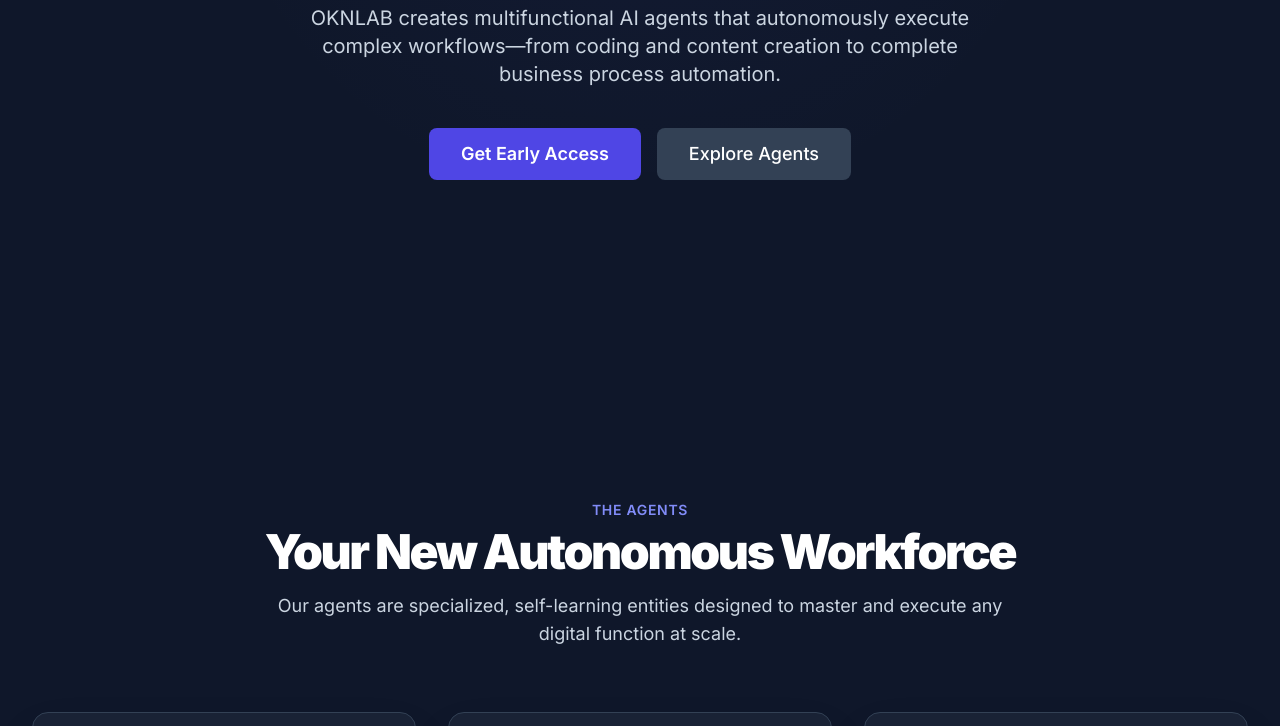
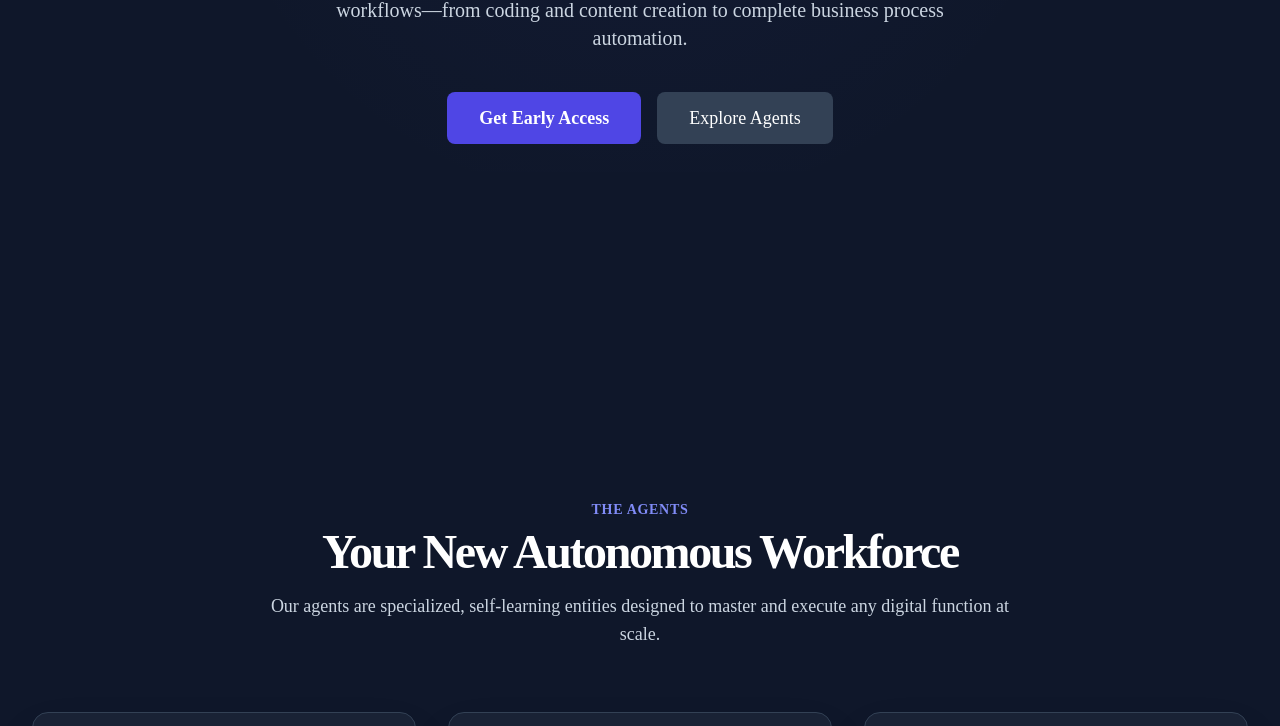
Before and after one commit to oknlab/okn, a plain HTML site: page index.html in a window 1280 px wide. Shown: the part 428-1154 px from the top of the page. Drawn offline with nearby package versions, Linux system fonts and the light colour scheme.

Commit message:
Update index.html

```diff
--- a/index.html
+++ b/index.html
@@ -14,7 +14,7 @@
     <!-- Custom Tailwind Configuration & Styles -->
     <style type="text/tailwindcss">
         body {
-            font-family: 'Inter', sans-serif;
+            font-family: 'Times New Roman', Times, serif;
             background-color: #0F172A; /* bg-slate-900 */
             color: #E2E8F0; /* text-slate-200 */
             -webkit-font-smoothing: antialiased;
```
